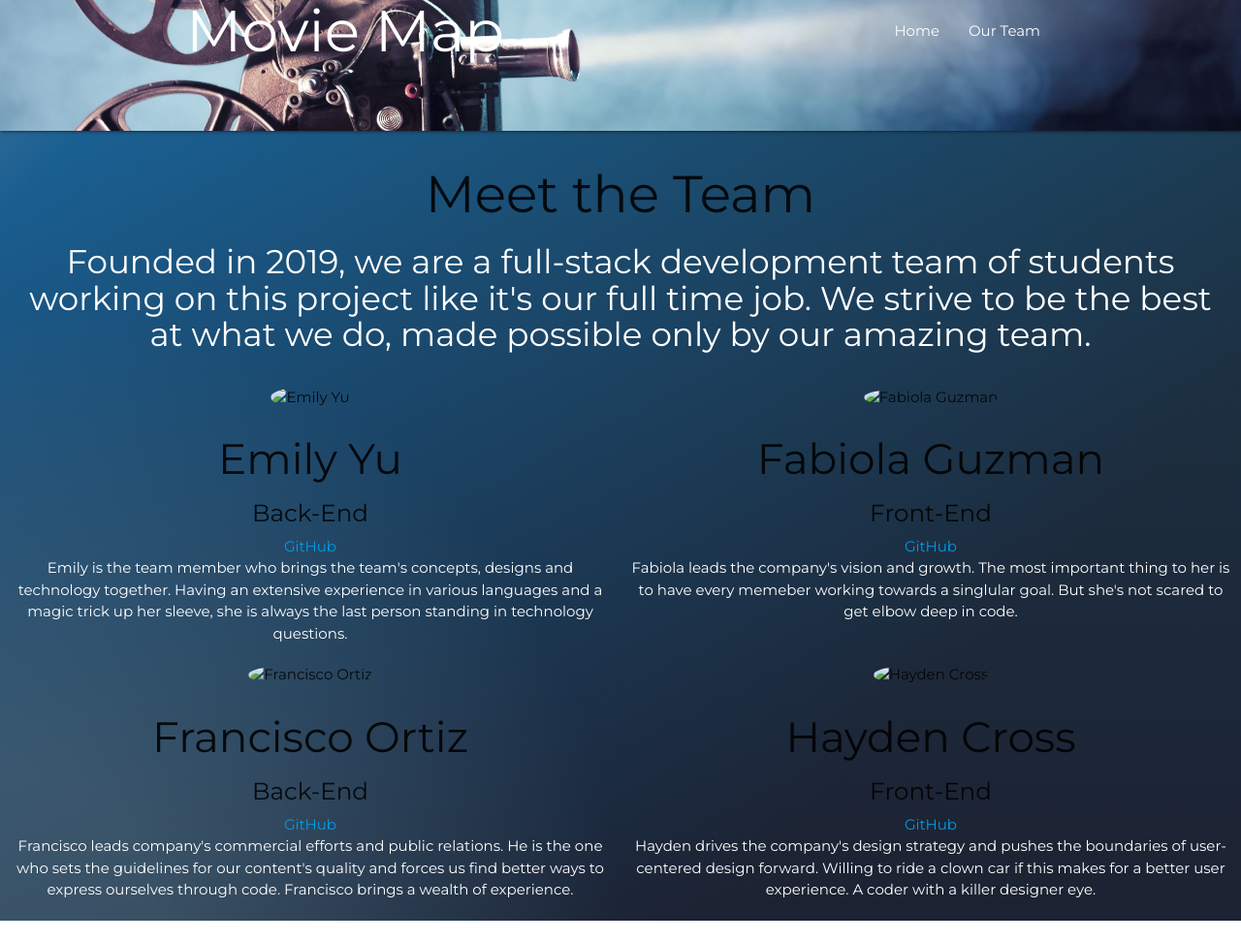
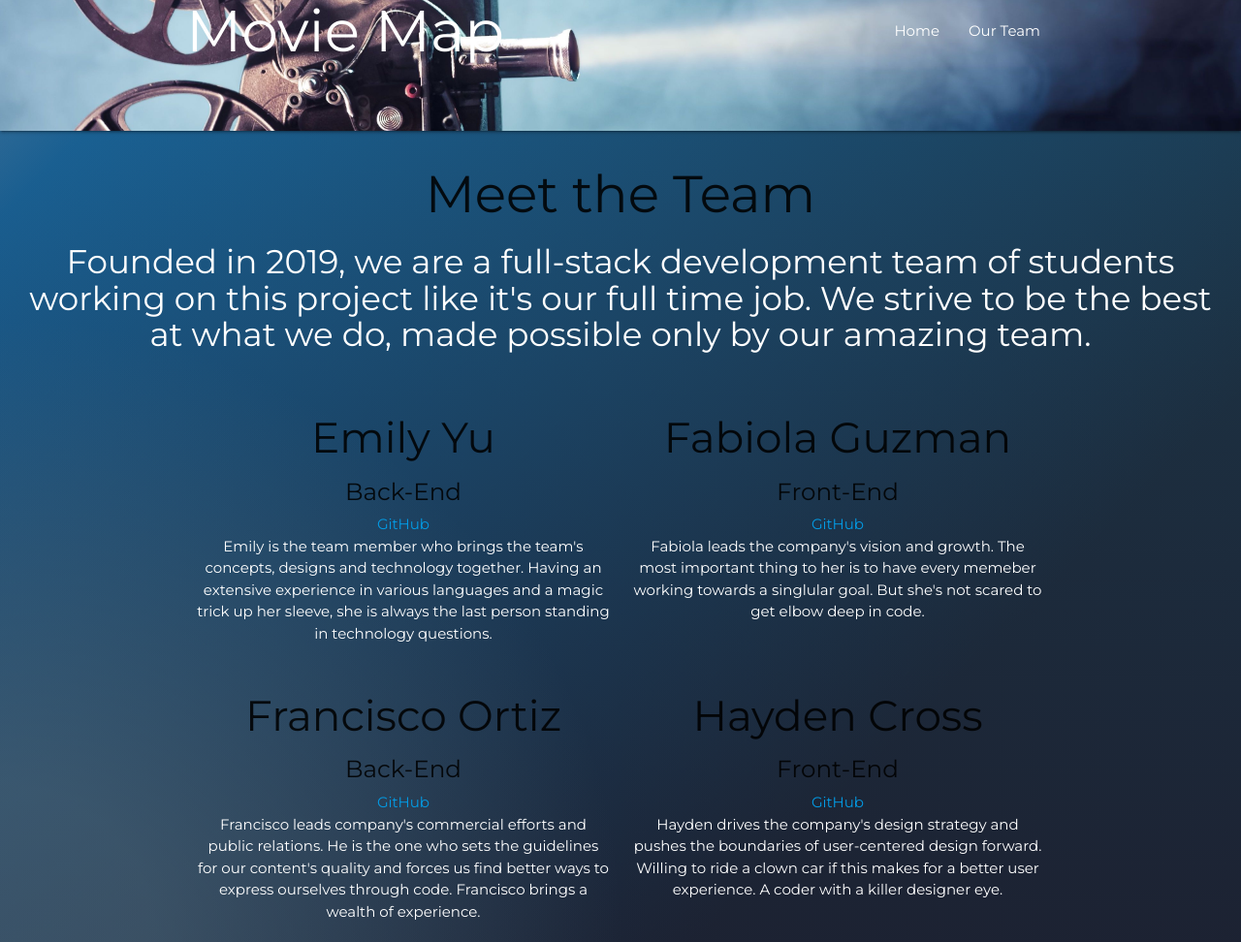
Before and after one commit to fguzmanrs/reimagined-results, a website: page public/ourStory.html in a window 1280 px wide. Shown: the whole page at 97% size. Before the commit the page ends 950 px from the top, so only its background shows below. Drawn offline with nearby package versions, Linux system fonts and the light colour scheme; a web font is replaced by a local one.

Commit message:
ourstory update

```diff
--- a/public/ourStory.html
+++ b/public/ourStory.html
@@ -39,17 +39,18 @@
                 </div>
             </div>
         </div>
-        <div class="container-wide team-members">
+        <div class="container team-members">
             <div class="row">
                 <div class="col m6">
-                    <div class="person text-align: center"><img src="" alt="Emily Yu" class="avatar circle">
+                    <div class="person text-align: center">
+                        <!-- <img src="" alt="Emily Yu" class="avatar circle"> -->
                         <h3>Emily Yu</h3>
                         <h5 class="team-position">Back-End</h5><a href="" target="_blank" class="website">GitHub</a>
                         <div class=" white-text team-description">Emily is the team member who brings the team's concepts, designs and technology together. Having an extensive experience in various languages and a magic trick up her sleeve, she is always the last person standing in technology questions.</div>
                     </div>
                 </div>
                 <div class="col m6">
-                    <div class="person text-align: center"><img src="Fabiola Guzman" alt="Fabiola Guzman" class="avatar circle">
+                    <div class="person text-align: center">
                         <h3>Fabiola Guzman</h3>
                         <h5 class="team-position">Front-End</h5><a href="" target="_blank" class="website">GitHub</a>
                         <div class="white-text team-description"> Fabiola leads the company's vision and growth. The most important thing to her is to have every memeber working towards a singlular goal. But she's not scared to get elbow deep in code.</div>
@@ -58,7 +59,7 @@
             </div>
             <div class="row">
                 <div class="col m6">
-                    <div class="person text-align: center"><img src="" alt="Francisco Ortiz" class="avatar circle">
+                    <div class="person text-align: center">
                         <h3>Francisco Ortiz</h3>
                         <h5 class="team-position">Back-End</h5><a href="" target="_blank" class="website">GitHub</a>
                         <div class="white-text team-description"> Francisco leads company's commercial efforts and public relations. He is the one who sets the guidelines for our content's quality and forces us find better ways to express ourselves through code. Francisco brings a wealth of experience.
@@ -66,7 +67,7 @@
                     </div>
                 </div>
                 <div class="col m6">
-                    <div class="person text-align: center"><img src="" alt="Hayden Cross" class="avatar circle">
+                    <div class="person text-align: center">
                         <h3>Hayden Cross</h3>
                         <h5 class="team-position">Front-End</h5><a href=""
                             target="_blank" class="website">GitHub</a>
```
Also changed, not shown: public/assets/login.css (+8 -0 lines), public/assets/img/film-pulp.jpg (added), public/assets/img/film-wailing.jpg (added).
